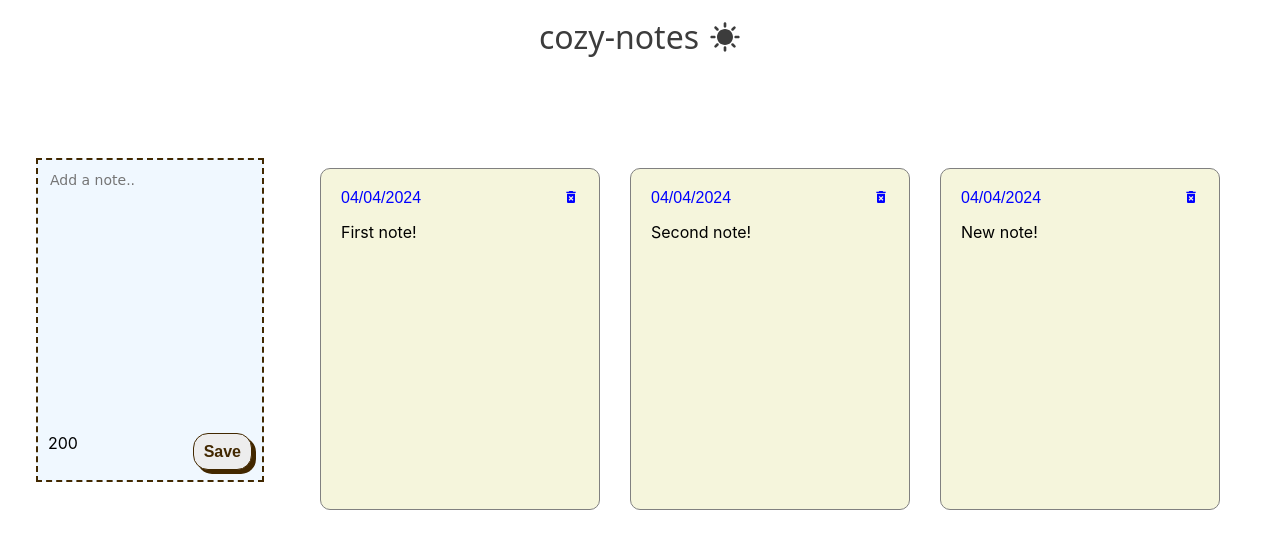
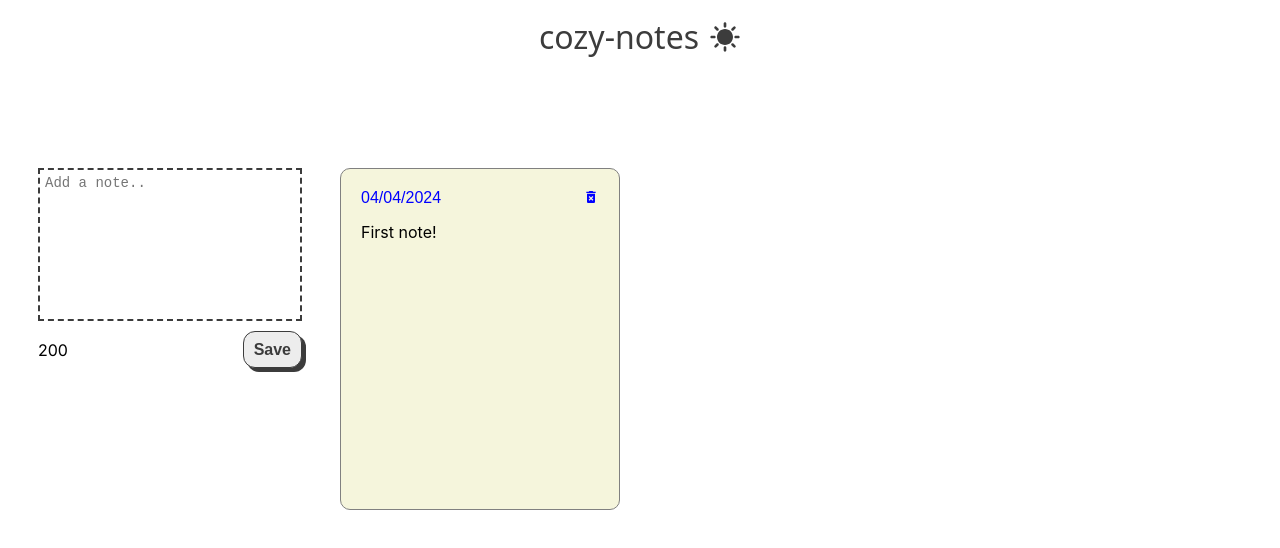
Before and after one commit to buennoo/cozy-notes-app, a React (Create React App) app: page / in a window 1280 px wide. Shown: the top 548 px of the page. Built offline with nearby package versions, Linux system fonts and the light colour scheme.

Commit message:
change style

```diff
--- a/src/App.js
+++ b/src/App.js
@@ -8,16 +8,6 @@ const App = () => {
     {
       id: nanoid(),
       text: "First note!",
-      date: "04/04/2024"
-    },
-    {
-      id: nanoid(),
-      text: "Second note!",
-      date: "04/04/2024"
-    },
-    {
-      id: nanoid(),
-      text: "New note!",
       date: "04/04/2024"
     },
   ]);
--- a/src/components/AddNote.js
+++ b/src/components/AddNote.js
@@ -33,7 +33,7 @@ const AddNote = ({addNoteData}) => {
                 onKeyDown={enterNote}>
             </textarea>
             <div class="note-add-footer">
-                <span>
+                <span id='remaining'>
                     { charLimit - noteText.length }
                 </span>
                 <button className="note-save" onClick={ noteText.length <= 0 ? null : saveNote }>
--- a/src/styles/AddNote.css
+++ b/src/styles/AddNote.css
@@ -1,32 +1,35 @@
+@import url('https://fonts.googleapis.com/css2?family=Inter:wght@100..900&display=swap');
+
 .note-add {
     display: flex;
     flex-direction: column;
-    row-gap: 20px;
+    row-gap: 10px;
 
     margin: 0 auto;
     padding: 10px;
 
     max-width: fit-content;
-    max-height: 300px;
+    max-height: 200px;
 
-    background-color: aliceblue;
-    border: 2px dashed #422800;
+    background-color: white;
+
+    font-family: "Inter";
 }
 
 .note-add-footer {
     display: flex;
     flex-direction: row;
     justify-content: space-between;
+    align-items: center;
 }
 
 .note-save {
     background-color: #ededed;
-    border: 1px solid #422800;
-    border-radius: 15px;
-    box-shadow: #422800 4px 4px 0 0;
-    color: #422800;
+    border: 1px solid rgb(60, 60, 60);
+    border-radius: 12px;
+    box-shadow: rgb(60, 60, 60) 4px 4px 0 0;
+    color: rgb(60, 60, 60);
     cursor: pointer;
-    display: inline-block;
     font-weight: bold;
     font-size: 16px;
     padding: 10px;
@@ -35,7 +38,6 @@
     text-decoration: none;
     user-select: none;
     -webkit-user-select: none;
-    touch-action: manipulation;
 }
 
 .note-save:hover {
@@ -48,15 +50,18 @@
 }
 
 textarea {
+    padding: 5px;
     font-size: 14px;
-    font-family: Comic Sans MS;
-    background-color: aliceblue;
     resize: none;
-    border: none;
-    width: 200px;
-    height: 300px;
+    width: 250px;
+    height: 150px;
+    border: 2px dashed rgb(60, 60, 60);
 }
 
 textarea:focus {
     outline: none;
 }
+
+#remaining {
+
+}
--- a/src/styles/NotesList.css
+++ b/src/styles/NotesList.css
@@ -3,4 +3,6 @@
     grid-template-columns: repeat(auto-fit, minmax(200px, 300px));
     grid-gap: 10px;
     margin-top: 100px;
+    margin-left: 20px;
+    margin-right: 20px;
 }
```
